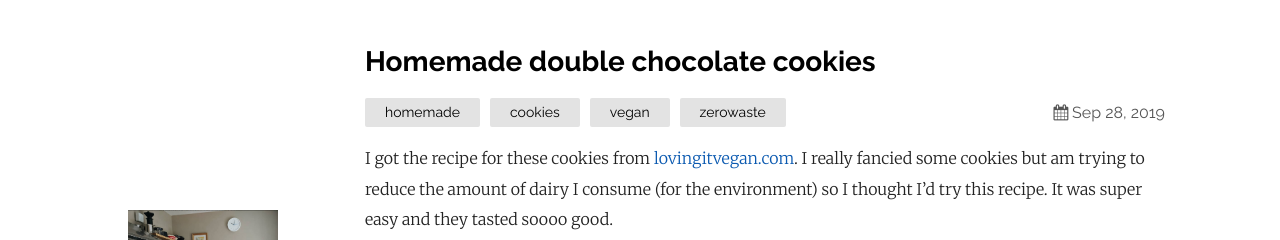
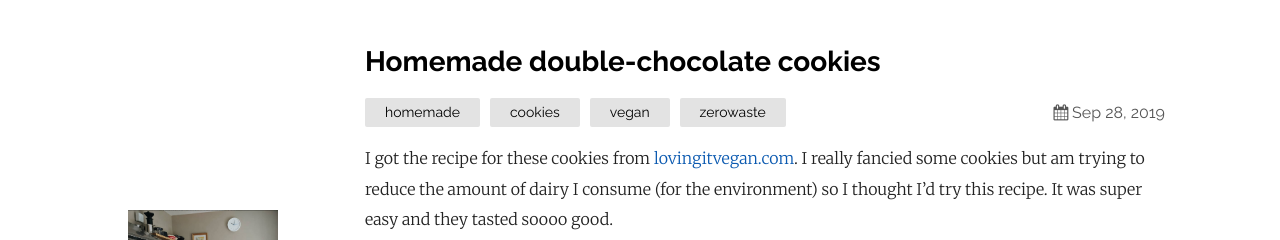
Before and after one commit to rhubarbandrubberplants/rhubarbandrubberplants.github.io, a Jekyll site: the page built from _posts/2019-09-28-choccookies.md, in a window 1280 px wide and 900 px high. Shown: the top 240 px of the window. Built offline with Jekyll 4.4.1, drawn with Linux system fonts in a browser that asks for light colours; a script that is not in the unit is left out.

```diff
--- a/_posts/2019-09-28-choccookies.md
+++ b/_posts/2019-09-28-choccookies.md
@@ -1,6 +1,6 @@
 ---
 layout: post
-title:  "Homemade double chocolate cookies"
+title:  "Homemade double-chocolate cookies"
 date:   2019-09-28 08:20:36 +0000
 categories:  homemade cookies vegan zerowaste
 ---
```
